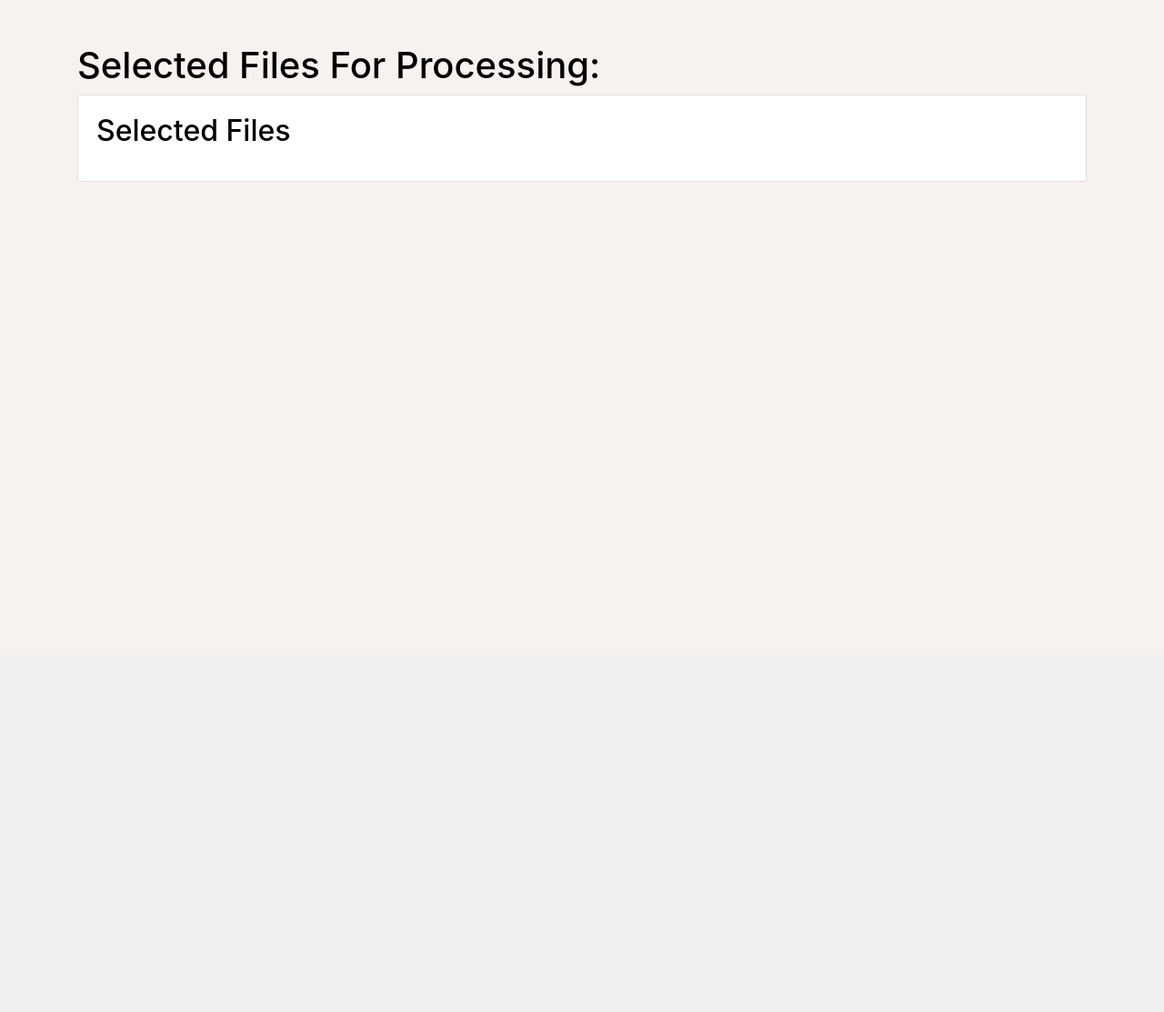
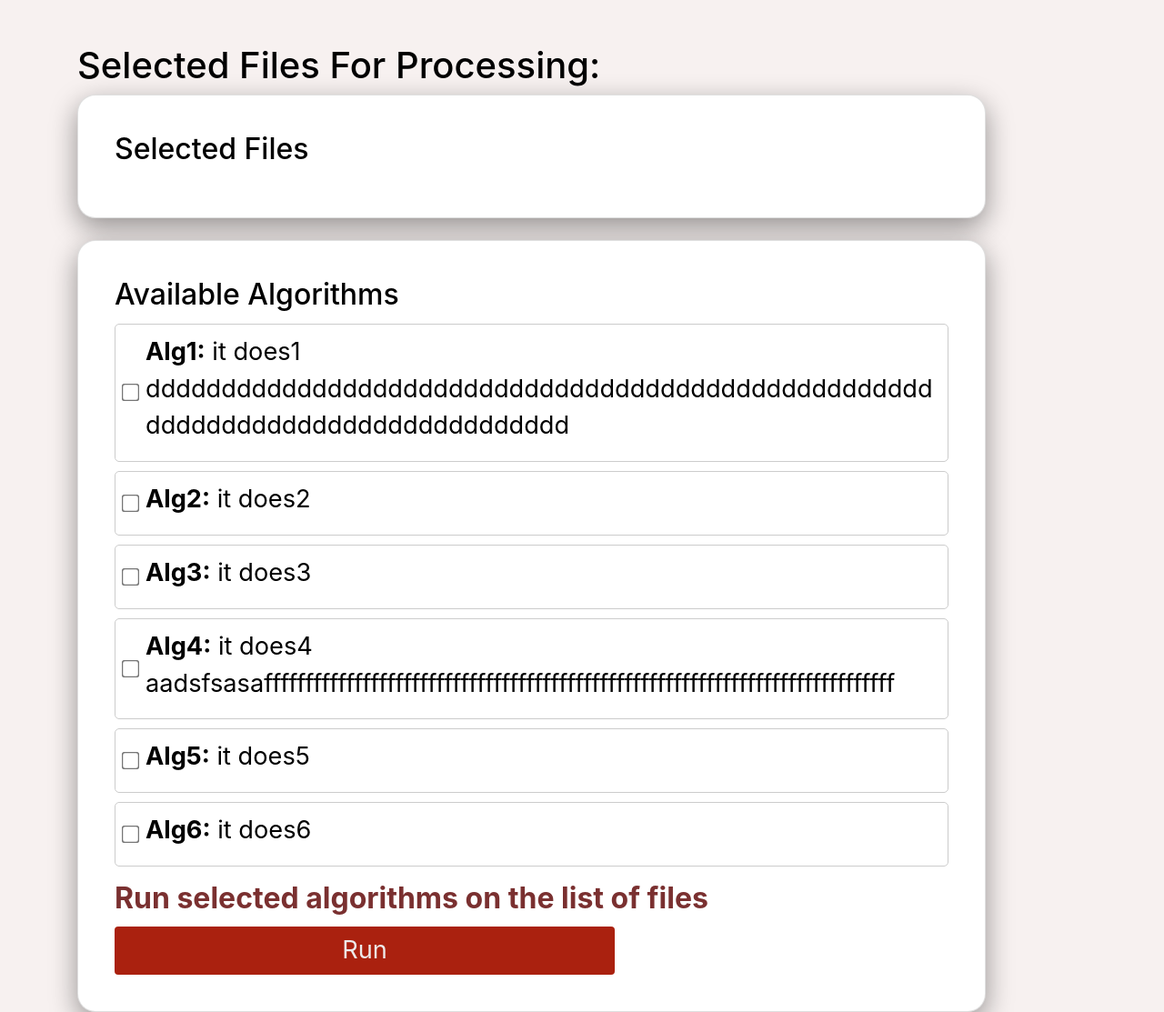
Before and after one commit to DavidRand75/sandrapg, a Flask app: page /show_accumulated_files in a window 1280 px wide. Shown: the part 80-1193 px from the top of the page at 91% size. Before the commit the page ends 280 px from the top, so only its background shows below. Run offline with Flask 3, Linux system fonts and the light colour scheme; data that the repository does not hold is empty; some libraries are stand-ins or nearby versions.

Commit message:
building the card for running selected algs

```diff
--- /dev/null
+++ b/alglist.py
@@ -0,0 +1,8 @@
+alglist = {
+    "Alg1":"it does1 dddddddddddddddddddddddddddddddddddddddddddddddddddddddddddddddddddddddddddddddd",
+    "Alg2":"it does2",
+    "Alg3":"it does3",
+    "Alg4":"it does4 aadsfsasafffffffffffffffffffffffffffffffffffffffffffffffffffffffffffffffffffffffffffff",
+    "Alg5":"it does5",
+    "Alg6":"it does6"
+}
--- a/app.py
+++ b/app.py
@@ -1,5 +1,6 @@
 from flask import Flask, render_template, jsonify, request, url_for, session, redirect
 from s3_manager import S3Manager
+from alglist import alglist
 
 import os
 from dotenv import load_dotenv
@@ -171,7 +172,7 @@ def process_files():
 @app.route('/show_accumulated_files')
 def show_accumulated_files():
     accumulated_files = session.get('accumulated_files', {})
-    return render_template('show_accumulated_files.html', accumulated_files=accumulated_files)
+    return render_template('show_accumulated_files.html', accumulated_files=accumulated_files,alglist=alglist)
 
 
 if __name__ == '__main__':
--- a/templates/_op_on_files.html
+++ b/templates/_op_on_files.html
@@ -2,16 +2,16 @@
     <h1>Selected Files For Processing:</h1>
 
     <!-- Card to display the accumulated files -->
-    <div class="card">
+    <div class="card custom-card">
         <div class="card-body">
             <h5 class="card-title">Selected Files</h5>
             <ul>
                 {% for bucket, files in accumulated_files.items() %}
-                    <li>
-                        <strong>Bucket:</strong> {{ bucket }}
+                    <li style="font-size: 1.7rem;">
+                        <strong style="font-size: 1.7rem;">Bucket:</strong> <span >{{ bucket }}</span>
                         <ul>
                             {% for file in files %}
-                                <li>{{ file }}</li>
+                                <li style="font-size: 1.7rem;">{{ file }}</li>
                             {% endfor %}
                         </ul>
                     </li>
@@ -19,4 +19,33 @@
             </ul>
         </div>
     </div>
+
+    <br>
+
+<!-- Card to display the accumulated files -->
+<div class="card custom-card">
+    <div class="card-body">
+        <h5 class="card-title">Available Algorithms</h5>
+        <ul style="list-style-type: none; padding-left: 0; font-size: 1.7rem;">
+            {% for alg, description in alglist.items() %}
+            <li style="display: flex; align-items: center; margin-bottom: 10px; border: 1px solid #ccc; padding: 10px; border-radius: 5px;">
+                <input type="checkbox" id="alg_{{ loop.index }}" name="algorithms" value="{{ alg }}"
+                       style="transform: scale(1.5); margin-right: 10px;">
+                <label for="alg_{{ loop.index }}" style="flex-grow: 1; word-break: break-word; overflow-wrap: break-word;">
+                    <strong>{{ alg }}:</strong> {{ description }}
+                </label>
+            </li>
+            {% endfor %}
+        </ul>
+        <h5 class="card-title" style="color:rgb(122, 48, 48) !important; font-weight: bold;">Run selected algorithms on the list of files</h5>
+        <button class="btn custom-btn-color2 btn-block mt-2" id="run-algs-btn" style="font-size: 1.7rem; width: 60%;">Run</button>
+    </div>
 </div>
+
+
+
+
+
+
+
+</div>
```
